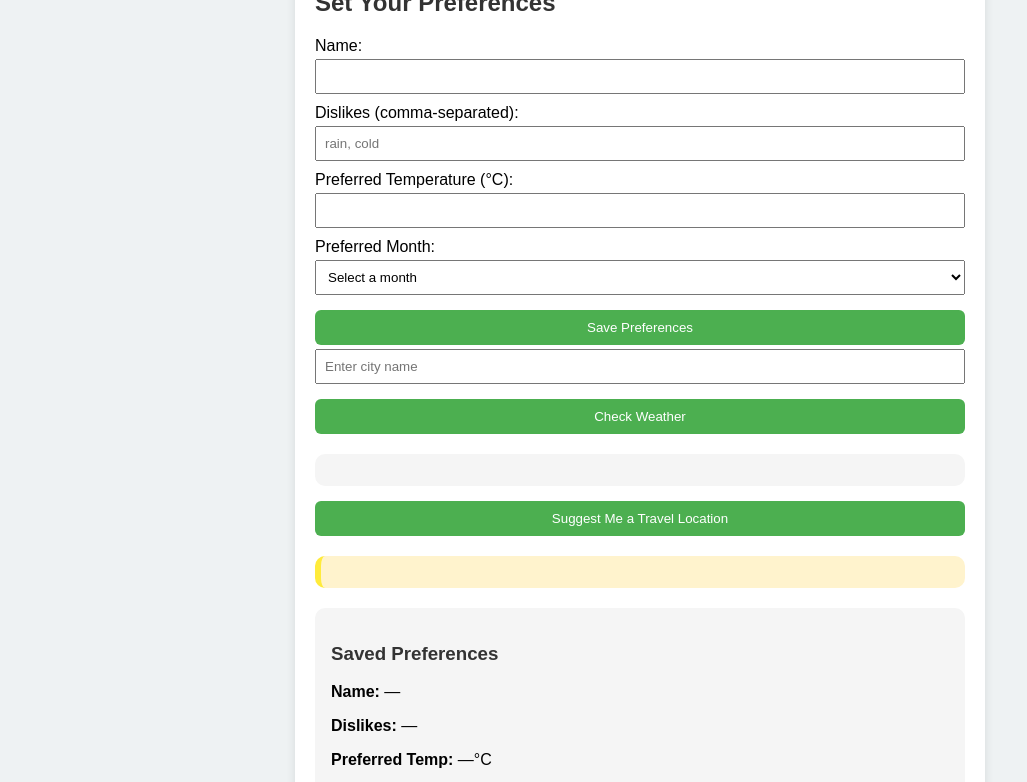
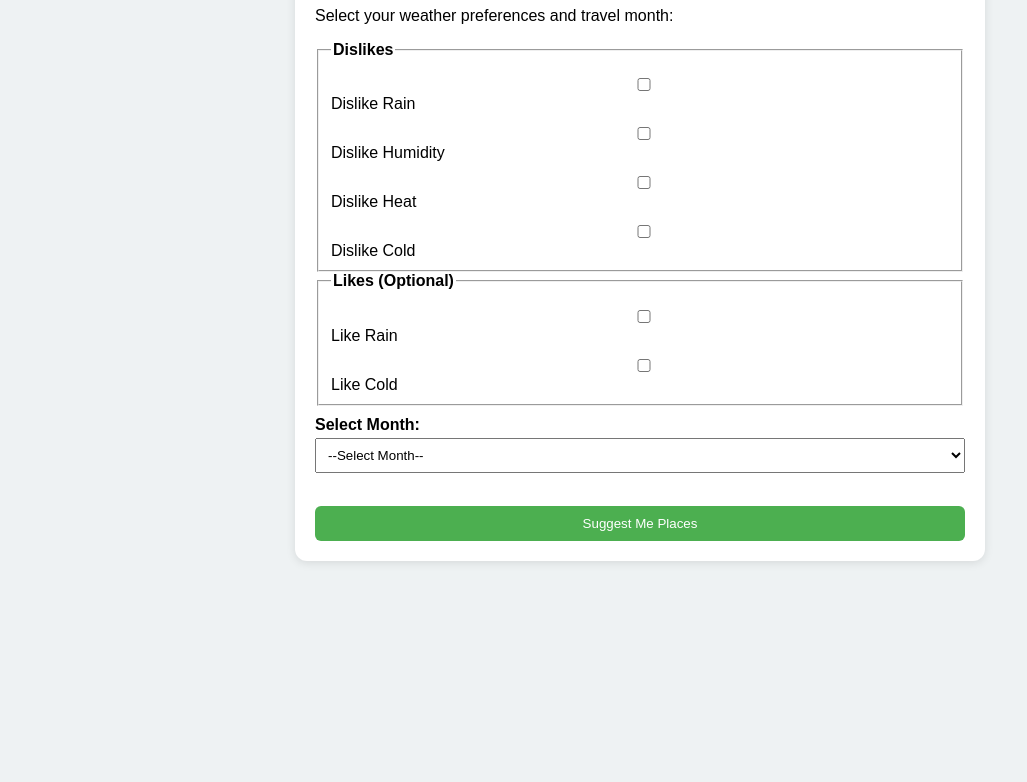
Before and after one commit to Aftab-0480/weatherwise-india, a plain HTML site: page index.html in a window 1280 px wide. Shown: the part 132-914 px from the top of the page, without its empty margins (0-1027 px from the left). After the commit the page ends 800 px from the top, so only its background shows below. Drawn offline with Linux system fonts and the light colour scheme.

Commit message:
New index.html

```diff
--- a/index.html
+++ b/index.html
@@ -2,33 +2,33 @@
 <html lang="en">
 <head>
   <meta charset="UTF-8" />
-    <meta name="viewport" content="width=device-width, initial-scale=1.0" />
-    <title>Weather App with Travel Suggestions</title>
+  <meta name="viewport" content="width=device-width, initial-scale=1.0"/>
+  <title>Weatherwise India AI</title>
   <link rel="stylesheet" href="style.css" />
 </head>
 <body>
-    <div id="toast" class="toast">Preferences saved!</div>
+  <div id="toast">Preferences saved!</div>
+  <div class="container">
+    <h1>Weatherwise India 🌤️</h1>
+    <p>Select your weather preferences and travel month:</p>
 
-    <div class="container">
-      <h1>🌤️ Weather App + Travel Suggestion</h1>
-      <form id="preferences-form">
-        <h2>Set Your Preferences</h2>
-        <label>
-          Name:
-          <input type="text" id="name" required />
-        </label>
-        <label>
-          Dislikes (comma-separated):
-          <input type="text" id="dislikes" placeholder="rain, cold" />
-        </label>
-        <label>
-          Preferred Temperature (°C):
-          <input type="number" id="preferredTemp" required />
-        </label>
-        <label>
-          Preferred Month:
-          <select id="preferredMonth" required>
-            <option value="" disabled selected>Select a month</option>
+    <fieldset>
+      <legend><strong>Dislikes</strong></legend>
+      <label><input type="checkbox" id="dislikeRain" /> Dislike Rain</label>
+      <label><input type="checkbox" id="dislikeHumidity" /> Dislike Humidity</label>
+      <label><input type="checkbox" id="dislikeHeat" /> Dislike Heat</label>
+      <label><input type="checkbox" id="dislikeCold" /> Dislike Cold</label>
+    </fieldset>
+
+    <fieldset>
+      <legend><strong>Likes (Optional)</strong></legend>
+      <label><input type="checkbox" id="likeRain" /> Like Rain</label>
+      <label><input type="checkbox" id="likeCold" /> Like Cold</label>
+    </fieldset>
+
+    <label for="month"><strong>Select Month:</strong></label>
+    <select id="month">
+      <option value="">--Select Month--</option>
       <option value="1">January</option>
       <option value="2">February</option>
       <option value="3">March</option>
@@ -42,28 +42,15 @@
       <option value="11">November</option>
       <option value="12">December</option>
     </select>
-        </label>
-        <button type="submit">Save Preferences</button>
-      </form>
-      <div class="weather-search">
-        <input type="text" id="cityInput" placeholder="Enter city name" />
-        <button onclick="checkWeather()">Check Weather</button>
+
+    <br /><br />
+    <button id="suggestBtn">Suggest Me Places</button>
+
+    <div id="warningBox"></div>
+    <div id="resultBox"></div>
   </div>
 
-      <div id="weatherResult" class="weather-result"></div>
-
-      <button onclick="suggestLocation()">Suggest Me a Travel Location</button>
-      <div class="suggestion-result" id="suggestionResult"></div>
-
-      <div class="user-preferences">
-        <h3>Saved Preferences</h3>
-        <p><strong>Name:</strong> <span id="pref-name">—</span></p>
-        <p><strong>Dislikes:</strong> <span id="pref-dislikes">—</span></p>
-        <p><strong>Preferred Temp:</strong> <span id="pref-temp">—</span>°C</p>
-        <p><strong>Preferred Month:</strong> <span id="pref-month">—</span></p>
-      </div>
-    </div>
-
-    <script src="script.js"></script>
+  <script src="climateData.js" type="module"></script>
+  <script type="module" src="script.js"></script>
 </body>
 </html>
```
Lines whose indentation alone changed are shown as unchanged.
